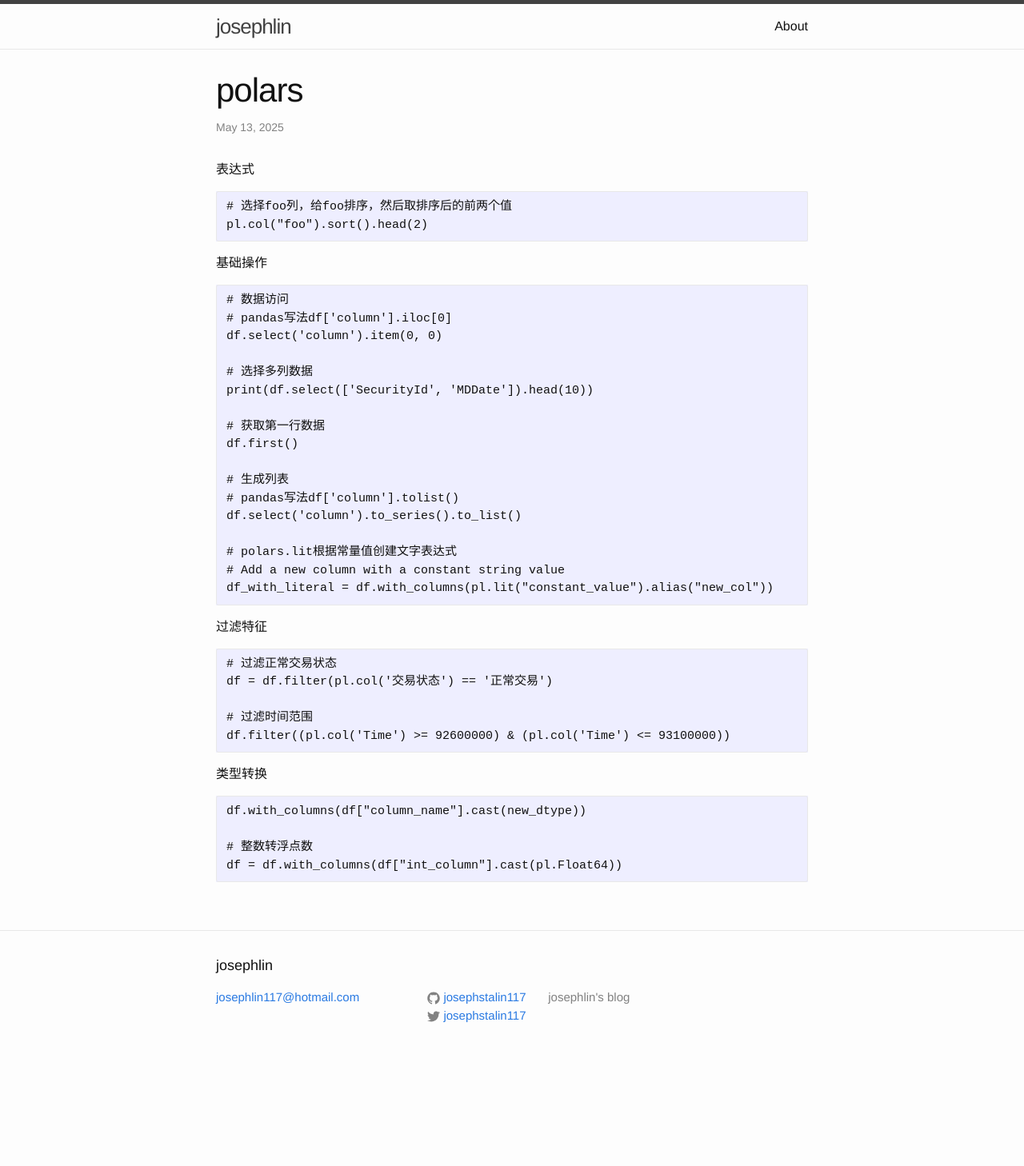
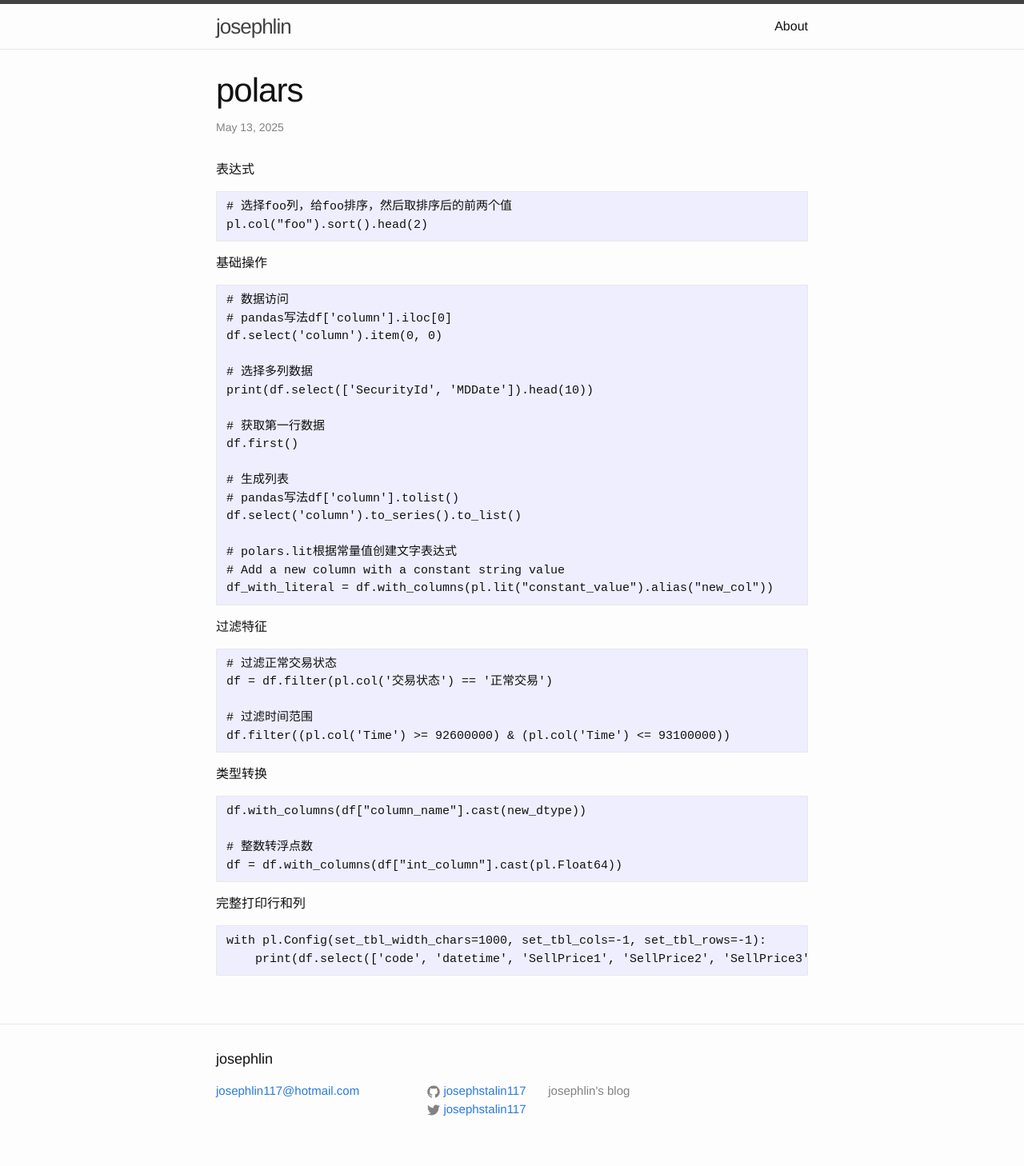
Before and after one commit to josephstalin117/josephstalin117.github.io, a Jekyll site: the page built from _posts/2025-5-13-polars.markdown, in a window 1280 px wide. Shown: the whole page at 80% size. Built offline with Jekyll 4.4.1, drawn with Linux system fonts in a browser that asks for light colours; before the commit the page ends 1341 px from its top, so only the background shows below that.

Commit message:
add bull market

````diff
--- a/_posts/2017-08-10-python.markdown
+++ b/_posts/2017-08-10-python.markdown
@@ -760,6 +760,8 @@ with open(target_file, 'w', encoding='UTF-8') as outfile:
 ```
 tradeday = datetime.datetime.today()
 filename = tradeday.strftime(config['pos_diff_filename'])
+
+csv_filename = os.path.join(results_file_path, f'vdbench_{test_name}_stats_{datetime.now().strftime("%Y%m%d_%H%M%S")}.csv')
 ```
 
 file io
--- a/_posts/2025-5-13-polars.markdown
+++ b/_posts/2025-5-13-polars.markdown
@@ -48,3 +48,9 @@ df.with_columns(df["column_name"].cast(new_dtype))
 # 整数转浮点数
 df = df.with_columns(df["int_column"].cast(pl.Float64))
 ```
+
+完整打印行和列
+```
+with pl.Config(set_tbl_width_chars=1000, set_tbl_cols=-1, set_tbl_rows=-1):
+    print(df.select(['code', 'datetime', 'SellPrice1', 'SellPrice2', 'SellPrice3', 'SellPrice4', 'SellPrice5', 'SellPrice6', 'SellPrice7', 'SellPrice8', 'SellPrice9', 'SellPrice10', 'SellVolume1', 'SellVolume2', 'SellVolume3', 'SellVolume4', 'SellVolume5', 'SellVolume6', 'SellVolume7', 'SellVolume8', 'SellVolume9', 'SellVolume10']).tail(10))
+```
--- a/_posts/2025-8-23-liberalism.markdown
+++ b/_posts/2025-8-23-liberalism.markdown
@@ -55,7 +55,7 @@ categories: command
 
 区别在于共产主义者为了追求“绝对有产者和无产者平等”的大型社会试验持续了近百年，造成了上亿人死亡。所以现在的进步左派不敢再通过计划经济和暴力手段追求“社会的绝对平等”，而是试图通过媒体宣传，道德勒索，集体抵制等更为隐蔽，更为谨慎的软性方式，逐步实现“绝对平等”这个目标。
 
-进步主义的左派空想社会缘何失败
+### 进步主义的左派空想社会缘何失败
 
 共产主义之所以失败，其根本原因在于计划经济，“阶级斗争”，乃至“追求绝对平等”这套理念违反了人性，违反了世界运作的客观规律，所以共产主义施行的国家几乎都发生了大饥荒，大屠杀，物资短缺，最后自我崩溃。
 
@@ -307,7 +307,9 @@ categories: command
 
 然而随着岁月流逝，自由主义逐渐激进化，开始对基督教产生了两大负面影响:
 
-* 基督教被“政教分离”这一魔咒彻底逐出社会生活，不仅完全丧失了对世俗王权的影响力，基督教教会甚至成为了世俗权力的附庸和奴婢，不得不随着政权的意识形态而起舞。比如德国纳粹执政，德国的路德教会就不得不修改教义称耶稣不是犹太人而是雅利安人以迎合纳粹政府。与路德教会不同的是，天主教会拥有更强的国际组织和教权权威（梵蒂冈）。此时反而是天主教在梵蒂冈的指导下对纳粹的很多反人类行为进行了批评反对。
+* 基督教被“政教分离”这一魔咒彻底逐出社会生活，不仅完全丧失了对世俗王权的影响力，基督教教会甚至成为了世俗权力的附庸和奴婢，不得不随着政权的意识形态而起舞。
+
+比如德国纳粹执政，德国的路德教会就不得不修改教义称耶稣不是犹太人而是雅利安人以迎合纳粹政府。与路德教会不同的是，天主教会拥有更强的国际组织和教权权威（梵蒂冈）。此时反而是天主教在梵蒂冈的指导下对纳粹的很多反人类行为进行了批评反对。
 
 再比如当欧美进步左翼掌控政坛的时候，大量新教教会为了迎合政府，纷纷在教堂上方升起彩虹旗表示LGBT友好。
 
````
Also changed, not shown: _posts/2025-8-24-bullmarket.markdown (added, +20 -0 lines).
